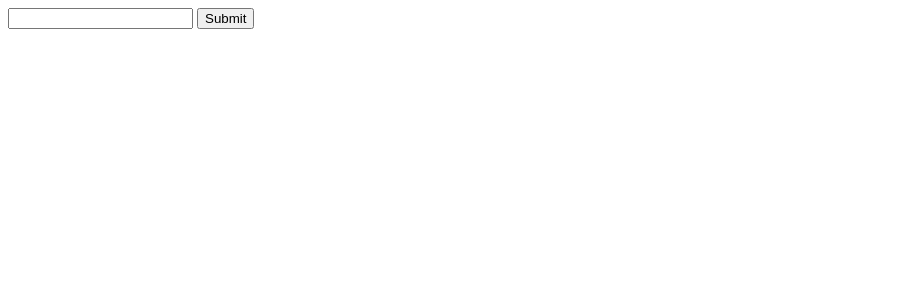
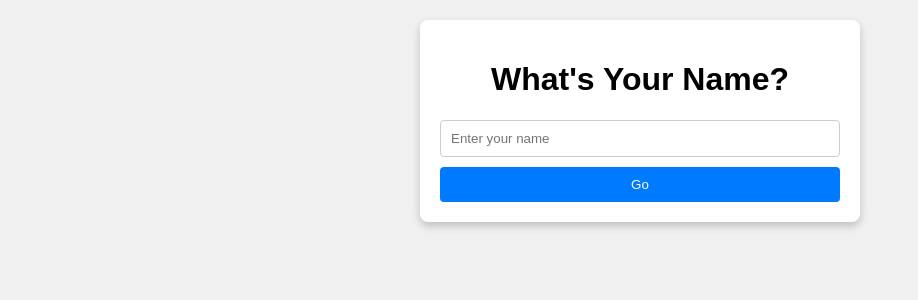
Before and after one commit to rdx40/FlaskProjects, a Flask app: page / in a window 1280 px wide. Shown: the top 300 px of the page, without its empty margins (0-918 px from the left). Run offline with Flask 3, Linux system fonts and the light colour scheme.

Commit message:
better version

```diff
--- a/expts/02_most_basic_app/app.py
+++ b/expts/02_most_basic_app/app.py
@@ -2,13 +2,12 @@ from flask import Flask, render_template, request
 
 app = Flask(__name__)
 
-@app.route("/",methods=["GET","POST"])
+@app.route("/", methods=["GET", "POST"])
 def home():
-    if request.method == "GET":
-        return render_template("get_details.html")
     if request.method == "POST":
-        name = request.form['name']
-        return render_template("display_details.html",display_name = name)
+        name = request.form.get('name')
+        return render_template("display_details.html", display_name=name)
+    return render_template("get_details.html")
 
 if __name__ == '__main__':
     app.run(debug=True)
--- a/expts/02_most_basic_app/templates/get_details.html
+++ b/expts/02_most_basic_app/templates/get_details.html
@@ -1,13 +1,53 @@
 <!DOCTYPE html>
-<html>
+<html lang="en">
 <head>
-		<meta charset="utf-8">
-		<title>Whats your name?</title>
+    <meta charset="UTF-8">
+    <meta name="viewport" content="width=device-width, initial-scale=1.0">
+    <title>What's Your Name?</title>
+    <style>
+        body {
+            font-family: Arial, sans-serif;
+            margin: 0;
+            padding: 20px;
+            background-color: #f0f0f0;
+            text-align: center;
+        }
+        .form-container {
+            background: white;
+            border-radius: 8px;
+            box-shadow: 0 4px 8px rgba(0, 0, 0, 0.2);
+            padding: 20px;
+            margin: auto;
+            max-width: 400px;
+        }
+        input[type="text"] {
+            padding: 10px;
+            border: 1px solid #ccc;
+            border-radius: 4px;
+            width: calc(100% - 22px);
+            margin-bottom: 10px;
+        }
+        input[type="submit"] {
+            background-color: #007BFF;
+            color: white;
+            border: none;
+            border-radius: 4px;
+            padding: 10px;
+            cursor: pointer;
+            width: 100%;
+        }
+        input[type="submit"]:hover {
+            background-color: #0056b3;
+        }
+    </style>
 </head>
 <body>
+    <div class="form-container">
+        <h1>What's Your Name?</h1>
         <form method="POST">
-			<input type="text" name="name"/>
-			<input type="submit" name="Go"/>
+            <input type="text" name="name" placeholder="Enter your name" required />
+            <input type="submit" value="Go" />
         </form>
+    </div>
 </body>
 </html>
```
Also changed, not shown: expts/02_most_basic_app/templates/display_details.html (+34 -8 lines). Lines whose indentation alone changed are shown as unchanged.
